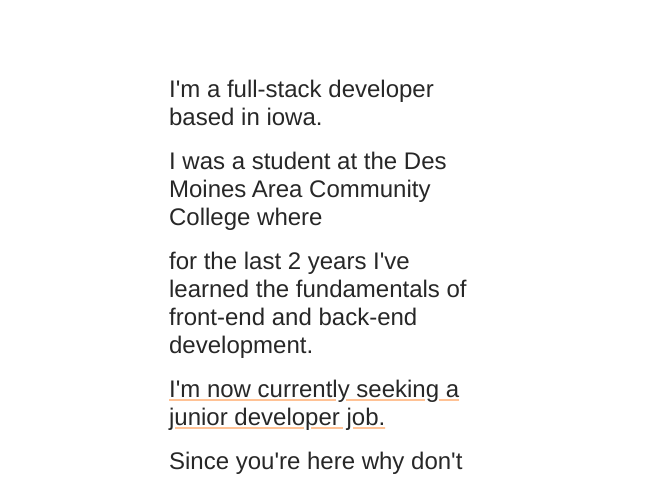
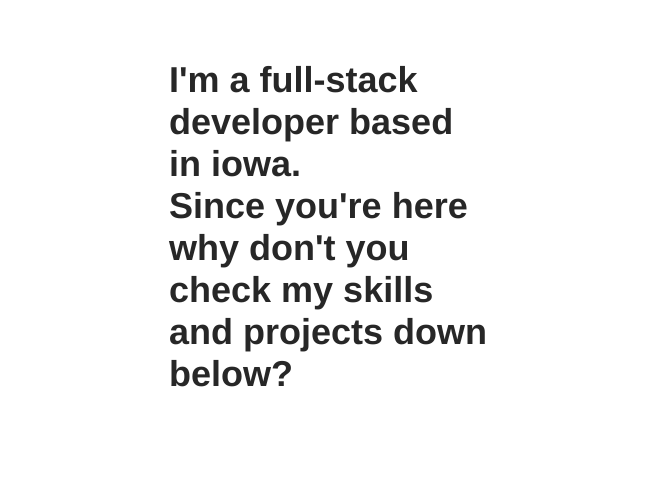
Before and after one commit to dndanli/dndanli-portfolio-v2, a React (Create React App) app in the folder dndanli-portfolio/: page / in a window 1280 px wide. Shown: the part 452-929 px from the top of the page, without its empty margins (311-965 px from the left). Built offline with nearby package versions, Linux system fonts and the light colour scheme.

Commit message:
changed about text

```diff
--- a/dndanli-portfolio/src/Components/About/About.tsx
+++ b/dndanli-portfolio/src/Components/About/About.tsx
@@ -21,17 +21,11 @@ const About = ({ className }: AboutProps) => {
         ></img>
       </div>
       <div className="about-text">
-        <p>I'm a full-stack developer based in iowa.</p>
-        <p>I was a student at the Des Moines Area Community College where</p>
-        <p>
-          for the last 2 years I've learned the fundamentals of front-end and
-          back-end development.
-        </p>
-        <p id="job">I'm now currently seeking a junior developer job.</p>
-        <p>
+        <h2>I'm a full-stack developer based in iowa.</h2>
+        <h2>
           Since you're here why don't you check my skills and projects down
           below?
-        </p>
+        </h2>
       </div>
     </div>
   );
```
